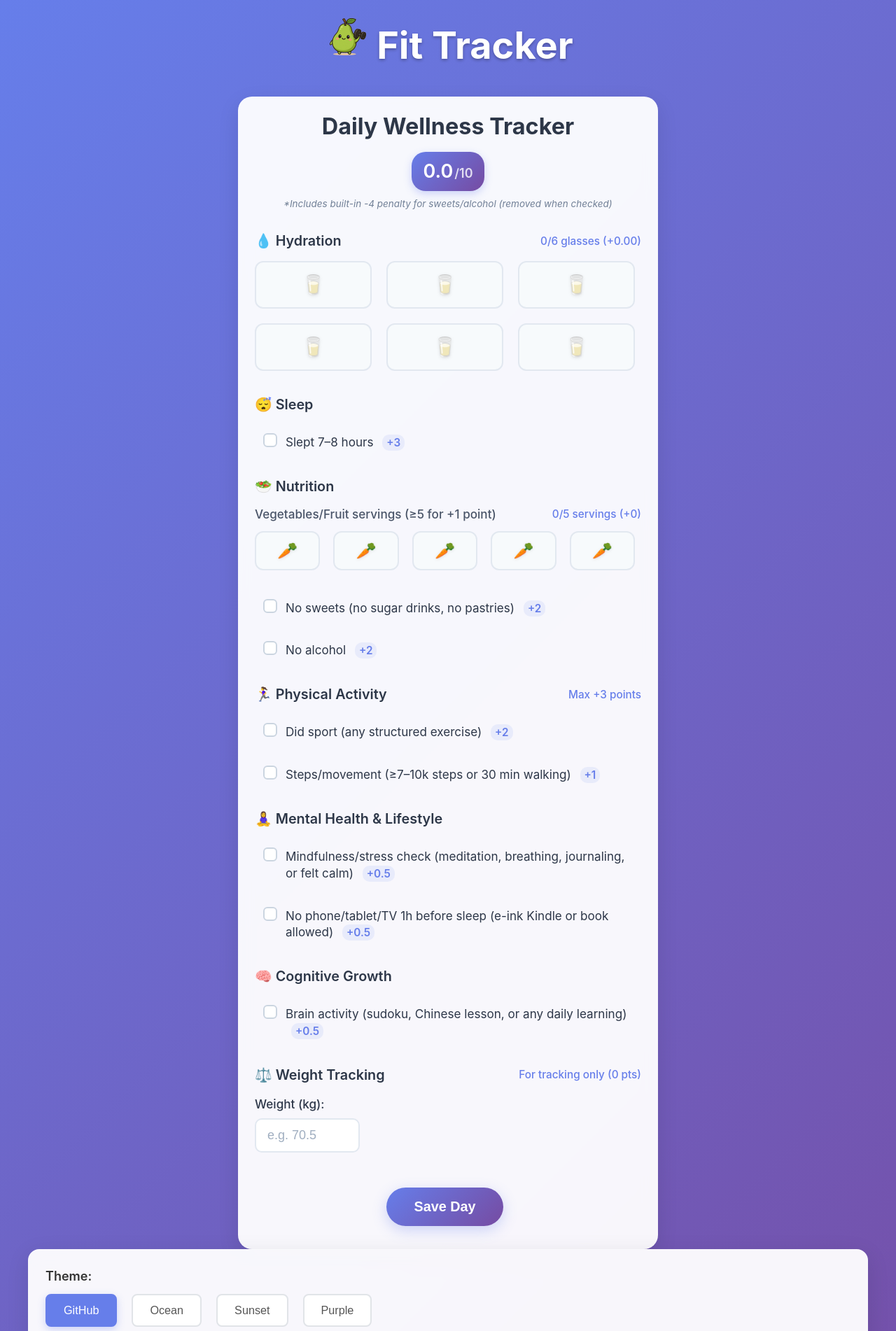
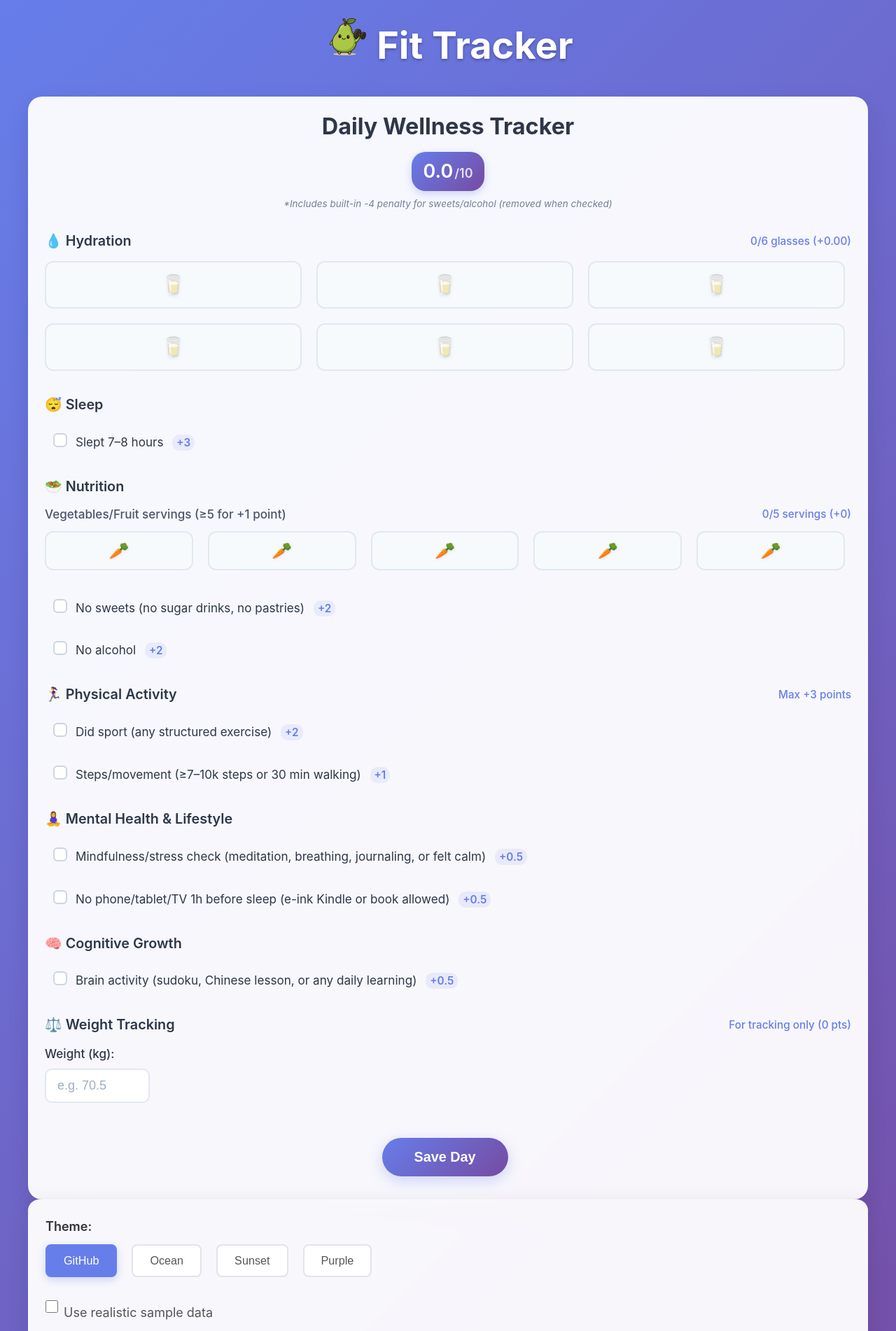
Before and after one commit to pearpages/fit-tracker, a React (Vite) app: page / in a window 1280 px wide. Shown: the top 1902 px of the page at 70% size. Built offline with nearby package versions, Linux system fonts and the light colour scheme.

Commit message:
feat: form poc v2

```diff
--- a/src/components/Form/index.scss
+++ b/src/components/Form/index.scss
@@ -1,38 +1,60 @@
-// Form component styles - Mobile first approach
+// Form component styles - Mobile first responsive approach
 .fit-form {
-  max-width: 600px;
-  margin: 0 auto;
+  // Mobile first base styles
+
   background: rgba(255, 255, 255, 0.95);
-  border-radius: 20px;
-  padding: 24px;
-  box-shadow: 0 10px 30px rgba(0, 0, 0, 0.1);
+  border-radius: 16px;
+  padding: 16px;
+  box-shadow: 0 8px 25px rgba(0, 0, 0, 0.1);
   backdrop-filter: blur(10px);
 
-  @media (max-width: 480px) {
+  // Tablet breakpoint (768px and up)
+  @media (min-width: 768px) {
+
     padding: 20px;
-    border-radius: 16px;
-    margin: 0 10px;
+    border-radius: 18px;
+    box-shadow: 0 10px 30px rgba(0, 0, 0, 0.1);
+  }
+
+  // Desktop breakpoint (1024px and up)
+  @media (min-width: 1024px) {
+
+    padding: 24px;
+    border-radius: 20px;
   }
 
   // Header with score
   &__header {
     text-align: center;
-    margin-bottom: 32px;
+    margin-bottom: 20px;
 
-    @media (max-width: 480px) {
-      margin-bottom: 24px;
+    // Tablet and up
+    @media (min-width: 768px) {
+      margin-bottom: 28px;
+    }
+
+    // Desktop and up
+    @media (min-width: 1024px) {
+      margin-bottom: 32px;
     }
   }
 
   &__title {
-    font-size: 1.8rem;
+    font-size: 1.4rem;
     font-weight: 700;
     color: #2d3748;
-    margin: 0 0 16px 0;
+    margin: 0 0 12px 0;
 
-    @media (max-width: 480px) {
-      font-size: 1.5rem;
-      margin-bottom: 12px;
+    // Tablet and up
+    @media (min-width: 768px) {
+      font-size: 1.6rem;
+      margin-bottom: 14px;
+    }
+
+    // Desktop and up
+    @media (min-width: 1024px) {
+      font-size: 1.8rem;
+      margin-bottom: 16px;
     }
   }
 
@@ -41,60 +63,98 @@
     align-items: baseline;
     background: linear-gradient(135deg, #667eea 0%, #764ba2 100%);
     color: white;
-    padding: 8px 16px;
-    border-radius: 20px;
+    padding: 6px 12px;
+    border-radius: 16px;
     font-weight: 600;
     box-shadow: 0 4px 12px rgba(102, 126, 234, 0.3);
 
-    @media (max-width: 480px) {
-      padding: 6px 12px;
-      border-radius: 16px;
+    // Tablet and up
+    @media (min-width: 768px) {
+      padding: 7px 14px;
+      border-radius: 18px;
+    }
+
+    // Desktop and up
+    @media (min-width: 1024px) {
+      padding: 8px 16px;
+      border-radius: 20px;
     }
   }
 
   &__score-number {
-    font-size: 1.5rem;
+    font-size: 1.2rem;
     margin-right: 2px;
 
-    @media (max-width: 480px) {
-      font-size: 1.3rem;
+    // Tablet and up
+    @media (min-width: 768px) {
+      font-size: 1.35rem;
+    }
+
+    // Desktop and up
+    @media (min-width: 1024px) {
+      font-size: 1.5rem;
     }
   }
 
   &__score-total {
-    font-size: 1rem;
+    font-size: 0.85rem;
     opacity: 0.8;
 
-    @media (max-width: 480px) {
-      font-size: 0.9rem;
+    // Tablet and up
+    @media (min-width: 768px) {
+      font-size: 0.95rem;
+    }
+
+    // Desktop and up
+    @media (min-width: 1024px) {
+      font-size: 1rem;
     }
   }
 
   &__score-note {
-    font-size: 0.75rem;
+    font-size: 0.7rem;
     color: #718096;
-    margin: 8px 0 0 0;
+    margin: 6px 0 0 0;
     font-style: italic;
 
-    @media (max-width: 480px) {
-      font-size: 0.7rem;
-      margin-top: 6px;
+    // Tablet and up
+    @media (min-width: 768px) {
+      font-size: 0.725rem;
+      margin-top: 7px;
+    }
+
+    // Desktop and up
+    @media (min-width: 1024px) {
+      font-size: 0.75rem;
+      margin-top: 8px;
     }
   }
 
   // Section styling
   &__section {
-    margin-bottom: 28px;
+    margin-bottom: 20px;
 
-    @media (max-width: 480px) {
+    // Tablet and up
+    @media (min-width: 768px) {
       margin-bottom: 24px;
     }
 
+    // Desktop and up
+    @media (min-width: 1024px) {
+      margin-bottom: 28px;
+    }
+
     &:last-of-type {
-      margin-bottom: 32px;
+      margin-bottom: 24px;
 
-      @media (max-width: 480px) {
-        margin-bottom: 24px;
+      // Tablet and up
+      @media (min-width: 768px) {
+        margin-bottom: 28px;
+      }
+
+      // Desktop and up
+      @media (min-width: 1024px) {
+        margin-bottom: 32px;
       }
     }
   }
@@ -103,44 +163,69 @@
     display: flex;
     justify-content: space-between;
     align-items: center;
-    margin-bottom: 16px;
+    margin-bottom: 12px;
 
-    @media (max-width: 480px) {
-      margin-bottom: 12px;
+    // Tablet and up
+    @media (min-width: 768px) {
+      margin-bottom: 14px;
+    }
+
+    // Desktop and up
+    @media (min-width: 1024px) {
+      margin-bottom: 16px;
     }
   }
 
   &__section-title {
-    font-size: 1.1rem;
+    font-size: 1rem;
     font-weight: 600;
     color: #2d3748;
     margin: 0;
     display: flex;
     align-items: center;
-    gap: 8px;
+    gap: 6px;
 
-    @media (max-width: 480px) {
-      font-size: 1rem;
-      gap: 6px;
+    // Tablet and up
+    @media (min-width: 768px) {
+      font-size: 1.05rem;
+      gap: 7px;
+    }
+
+    // Desktop and up
+    @media (min-width: 1024px) {
+      font-size: 1.1rem;
+      gap: 8px;
     }
   }
 
   &__section-subtitle {
-    font-size: 0.85rem;
+    font-size: 0.8rem;
     color: #667eea;
     font-weight: 500;
 
-    @media (max-width: 480px) {
-      font-size: 0.8rem;
+    // Tablet and up
+    @media (min-width: 768px) {
+      font-size: 0.825rem;
+    }
+
+    // Desktop and up
+    @media (min-width: 1024px) {
+      font-size: 0.85rem;
     }
   }
 
   // Subsection styling for grouping within sections
   &__subsection {
-    margin-bottom: 20px;
+    margin-bottom: 16px;
 
-    @media (max-width: 480px) {
-      margin-bottom: 16px;
+    // Tablet and up
+    @media (min-width: 768px) {
+      margin-bottom: 18px;
+    }
+
+    // Desktop and up
+    @media (min-width: 1024px) {
+      margin-bottom: 20px;
     }
   }
 
@@ -148,51 +233,78 @@
     display: flex;
     justify-content: space-between;
     align-items: center;
-    margin-bottom: 12px;
+    margin-bottom: 10px;
 
-    @media (max-width: 480px) {
-      margin-bottom: 10px;
+    // Tablet and up
+    @media (min-width: 768px) {
+      margin-bottom: 11px;
+    }
+
+    // Desktop and up
+    @media (min-width: 1024px) {
+      margin-bottom: 12px;
     }
   }
 
   &__subsection-title {
-    font-size: 0.95rem;
+    font-size: 0.9rem;
     font-weight: 500;
     color: #4a5568;
     margin: 0;
 
-    @media (max-width: 480px) {
-      font-size: 0.9rem;
+    // Tablet and up
+    @media (min-width: 768px) {
+      font-size: 0.925rem;
+    }
+
+    // Desktop and up
+    @media (min-width: 1024px) {
+      font-size: 0.95rem;
     }
   }
 
   // Water glasses grid
   &__water-glasses {
     display: grid;
-    grid-template-columns: repeat(3, 1fr);
-    gap: 12px;
+    grid-template-columns: repeat(2, 1fr);
+    gap: 8px;
 
-    @media (max-width: 480px) {
-      gap: 8px;
+    // Small mobile (375px and up)
+    @media (min-width: 375px) {
+      grid-template-columns: repeat(3, 1fr);
+      gap: 10px;
+    }
+
+    // Tablet and up
+    @media (min-width: 768px) {
+      gap: 12px;
     }
   }
 
   &__water-glass {
     background: #f7fafc;
     border: 2px solid #e2e8f0;
-    border-radius: 12px;
-    padding: 16px;
+    border-radius: 10px;
+    padding: 12px;
     cursor: pointer;
     transition: all 0.2s ease;
-    font-size: 1.5rem;
+    font-size: 1.2rem;
     display: flex;
     align-items: center;
     justify-content: center;
 
-    @media (max-width: 480px) {
-      padding: 12px;
-      border-radius: 10px;
-      font-size: 1.3rem;
+    // Tablet and up
+    @media (min-width: 768px) {
+      padding: 14px;
+      border-radius: 11px;
+      font-size: 1.4rem;
+    }
+
+    // Desktop and up
+    @media (min-width: 1024px) {
+      padding: 16px;
+      border-radius: 12px;
+      font-size: 1.5rem;
     }
 
     &:hover {
@@ -225,34 +337,54 @@
   // Vegetable servings grid (similar to water glasses)
   &__vegetable-servings {
     display: grid;
-    grid-template-columns: repeat(5, 1fr);
-    gap: 10px;
+    grid-template-columns: repeat(3, 1fr);
+    gap: 8px;
 
-    @media (max-width: 480px) {
-      gap: 8px;
+    // Small mobile (375px and up)
+    @media (min-width: 375px) {
+      grid-template-columns: repeat(4, 1fr);
     }
 
-    @media (max-width: 380px) {
-      grid-template-columns: repeat(3, 1fr);
+    // Large mobile (480px and up)
+    @media (min-width: 480px) {
+      grid-template-columns: repeat(5, 1fr);
+    }
+
+    // Tablet and up
+    @media (min-width: 768px) {
+      gap: 10px;
+    }
+
+    // Desktop and up
+    @media (min-width: 1024px) {
+      gap: 12px;
     }
   }
 
   &__vegetable-serving {
     background: #f7fafc;
     border: 2px solid #e2e8f0;
-    border-radius: 12px;
-    padding: 12px;
+    border-radius: 10px;
+    padding: 10px;
     cursor: pointer;
     transition: all 0.2s ease;
-    font-size: 1.3rem;
+    font-size: 1.1rem;
     display: flex;
     align-items: center;
     justify-content: center;
 
-    @media (max-width: 480px) {
-      padding: 10px;
-      border-radius: 10px;
-      font-size: 1.2rem;
+    // Tablet and up
+    @media (min-width: 768px) {
+      padding: 11px;
+      border-radius: 11px;
+      font-size: 1.25rem;
+    }
+
+    // Desktop and up
+    @media (min-width: 1024px) {
+      padding: 12px;
+      border-radius: 12px;
+      font-size: 1.3rem;
     }
 
     &:hover {
@@ -286,26 +418,40 @@
   &__checkboxes {
     display: flex;
     flex-direction: column;
-    gap: 12px;
+    gap: 10px;
 
-    @media (max-width: 480px) {
-      gap: 10px;
+    // Tablet and up
+    @media (min-width: 768px) {
+      gap: 11px;
+    }
+
+    // Desktop and up
+    @media (min-width: 1024px) {
+      gap: 12px;
     }
   }
 
   &__checkbox {
     display: flex;
     align-items: flex-start;
-    gap: 12px;
+    gap: 10px;
     cursor: pointer;
-    padding: 12px;
-    border-radius: 12px;
+    padding: 10px;
+    border-radius: 10px;
     transition: all 0.2s ease;
 
-    @media (max-width: 480px) {
-      gap: 10px;
-      padding: 10px;
-      border-radius: 10px;
+    // Tablet and up
+    @media (min-width: 768px) {
+      gap: 11px;
+      padding: 11px;
+      border-radius: 11px;
+    }
+
+    // Desktop and up
+    @media (min-width: 1024px) {
+      gap: 12px;
+      padding: 12px;
+      border-radius: 12px;
     }
 
     &:hover {
@@ -318,38 +464,55 @@
   }
 
   &__checkbox-checkmark {
-    width: 20px;
-    height: 20px;
+    width: 18px;
+    height: 18px;
     border: 2px solid #cbd5e0;
-    border-radius: 6px;
+    border-radius: 5px;
     background: white;
     flex-shrink: 0;
     position: relative;
     transition: all 0.2s ease;
 
-    @media (max-width: 480px) {
-      width: 18px;
-      height: 18px;
-      border-radius: 5px;
+    // Tablet and up
+    @media (min-width: 768px) {
+      width: 19px;
+      height: 19px;
+      border-radius: 5.5px;
+    }
+
+    // Desktop and up
+    @media (min-width: 1024px) {
+      width: 20px;
+      height: 20px;
+      border-radius: 6px;
     }
 
     &::after {
       content: '';
       position: absolute;
-      top: 2px;
-      left: 6px;
-      width: 6px;
-      height: 10px;
+      top: 1px;
+      left: 5px;
+      width: 5px;
+      height: 9px;
       border: solid white;
       border-width: 0 2px 2px 0;
       transform: rotate(45deg) scale(0);
       transition: transform 0.2s ease;
 
-      @media (max-width: 480px) {
-        top: 1px;
-        left: 5px;
-        width: 5px;
-        height: 9px;
+      // Tablet and up
+      @media (min-width: 768px) {
+        top: 1.5px;
+        left: 5.5px;
+        width: 5.5px;
+        height: 9.5px;
+      }
+
+      // Desktop and up
+      @media (min-width: 1024px) {
+        top: 2px;
+        left: 6px;
+        width: 6px;
+        height: 10px;
       }
     }
   }
@@ -365,51 +528,78 @@
 
   &__checkbox-label {
     color: #2d3748;
-    font-size: 0.95rem;
+    font-size: 0.9rem;
     line-height: 1.4;
     margin-top: 1px;
 
-    @media (max-width: 480px) {
-      font-size: 0.9rem;
+    // Tablet and up
+    @media (min-width: 768px) {
+      font-size: 0.925rem;
+    }
+
+    // Desktop and up
+    @media (min-width: 1024px) {
+      font-size: 0.95rem;
     }
   }
 
   // Point indicators
   &__points {
     font-weight: 600;
-    font-size: 0.85rem;
-    padding: 2px 6px;
+    font-size: 0.8rem;
+    padding: 1px 4px;
     border-radius: 10px;
-    margin-left: 8px;
+    margin-left: 6px;
     background: rgba(102, 126, 234, 0.1);
     color: #667eea;
 
-    @media (max-width: 480px) {
-      font-size: 0.8rem;
-      padding: 1px 4px;
-      margin-left: 6px;
+    // Tablet and up
+    @media (min-width: 768px) {
+      font-size: 0.825rem;
+      padding: 1.5px 5px;
+      margin-left: 7px;
+    }
+
+    // Desktop and up
+    @media (min-width: 1024px) {
+      font-size: 0.85rem;
+      padding: 2px 6px;
+      margin-left: 8px;
     }
   }
 
   // Counter for vegetables/fruit
   &__counter {
-    margin-top: 16px;
+    margin-top: 12px;
 
-    @media (max-width: 480px) {
-      margin-top: 12px;
+    // Tablet and up
+    @media (min-width: 768px) {
+      margin-top: 14px;
+    }
+
+    // Desktop and up
+    @media (min-width: 1024px) {
+      margin-top: 16px;
     }
   }
 
   &__counter-label {
     display: block;
     color: #2d3748;
-    font-size: 0.95rem;
+    font-size: 0.9rem;
     font-weight: 500;
-    margin-bottom: 8px;
+    margin-bottom: 6px;
 
-    @media (max-width: 480px) {
-      font-size: 0.9rem;
-      margin-bottom: 6px;
+    // Tablet and up
+    @media (min-width: 768px) {
+      font-size: 0.925rem;
+      margin-bottom: 7px;
+    }
+
+    // Desktop and up
+    @media (min-width: 1024px) {
+      font-size: 0.95rem;
+      margin-bottom: 8px;
     }
   }
 
@@ -435,20 +625,26 @@
   &__counter-controls {
     display: flex;
     align-items: center;
-    gap: 16px;
+    gap: 12px;
 
-    @media (max-width: 480px) {
-      gap: 12px;
+    // Tablet and up
+    @media (min-width: 768px) {
+      gap: 14px;
+    }
+
+    // Desktop and up
+    @media (min-width: 1024px) {
+      gap: 16px;
     }
   }
 
   &__counter-btn {
-    width: 40px;
-    height: 40px;
+    width: 36px;
+    height: 36px;
     border: 2px solid #e2e8f0;
     background: white;
-    border-radius: 10px;
-    font-size: 1.2rem;
+    border-radius: 8px;
+    font-size: 1.1rem;
     font-weight: 600;
     color: #4a5568;
     cursor: pointer;
@@ -457,11 +653,20 @@
     align-items: center;
     justify-content: center;
 
-    @media (max-width: 480px) {
-      width: 36px;
-      height: 36px;
-      font-size: 1.1rem;
-      border-radius: 8px;
+    // Tablet and up
+    @media (min-width: 768px) {
+      width: 38px;
+      height: 38px;
+      font-size: 1.15rem;
+      border-radius: 9px;
+    }
+
+    // Desktop and up
+    @media (min-width: 1024px) {
+      width: 40px;
+      height: 40px;
+      font-size: 1.2rem;
+      border-radius: 10px;
     }
 
     &:hover {
@@ -476,14 +681,20 @@
   }
 
   &__counter-value {
-    font-size: 1.3rem;
+    font-size: 1.2rem;
     font-weight: 600;
     color: #2d3748;
     min-width: 24px;
     text-align: center;
 
-    @media (max-width: 480px) {
-      font-size: 1.2rem;
+    // Tablet and up
+    @media (min-width: 768px) {
+      font-size: 1.25rem;
+    }
+
+    // Desktop and up
+    @media (min-width: 1024px) {
+      font-size: 1.3rem;
     }
   }
 
@@ -491,37 +702,57 @@
   &__weight-input {
     display: flex;
     flex-direction: column;
-    gap: 8px;
+    gap: 6px;
 
-    @media (max-width: 480px) {
-      gap: 6px;
+    // Tablet and up
+    @media (min-width: 768px) {
+      gap: 7px;
+    }
+
+    // Desktop and up
+    @media (min-width: 1024px) {
+      gap: 8px;
     }
   }
 
   &__weight-label {
     color: #2d3748;
-    font-size: 0.95rem;
+    font-size: 0.9rem;
     font-weight: 500;
 
-    @media (max-width: 480px) {
-      font-size: 0.9rem;
+    // Tablet and up
+    @media (min-width: 768px) {
+      font-size: 0.925rem;
+    }
+
+    // Desktop and up
+    @media (min-width: 1024px) {
+      font-size: 0.95rem;
     }
   }
 
   &__weight-field {
-    padding: 12px 16px;
+    padding: 10px 14px;
     border: 2px solid #e2e8f0;
-    border-radius: 10px;
-    font-size: 1rem;
+    border-radius: 8px;
+    font-size: 0.95rem;
     color: #2d3748;
     background: white;
     transition: all 0.2s ease;
     max-width: 150px;
 
-    @media (max-width: 480px) {
-      padding: 10px 14px;
-      font-size: 0.95rem;
-      border-radius: 8px;
+    // Tablet and up
+    @media (min-width: 768px) {
+      padding: 11px 15px;
+      font-size: 0.975rem;
+      border-radius: 9px;
+    }
+
+    // Desktop and up
+    @media (min-width: 1024px) {
+      padding: 12px 16px;
+      font-size: 1rem;
+      border-radius: 10px;
     }
 
     &:focus {
@@ -538,10 +769,16 @@
   // Footer with submit button
   &__footer {
     text-align: center;
-    margin-top: 32px;
+    margin-top: 24px;
 
-    @media (max-width: 480px) {
-      margin-top: 24px;
+    // Tablet and up
+    @media (min-width: 768px) {
+      margin-top: 28px;
+    }
+
+    // Desktop and up
+    @media (min-width: 1024px) {
+      margin-top: 32px;
     }
   }
 
@@ -549,22 +786,32 @@
     background: linear-gradient(135deg, #667eea 0%, #764ba2 100%);
     color: white;
     border: none;
-    padding: 16px 40px;
-    font-size: 1.1rem;
+    padding: 14px 32px;
+    font-size: 1rem;
     font-weight: 600;
-    border-radius: 50px;
+    border-radius: 40px;
     cursor: pointer;
     transition: all 0.3s ease;
     box-shadow: 0 6px 20px rgba(102, 126, 234, 0.3);
-    min-width: 160px;
+    width: 100%;
+    max-width: 280px;
 
-    @media (max-width: 480px) {
-      padding: 14px 32px;
-      font-size: 1rem;
-      border-radius: 40px;
-      min-width: 140px;
-      width: 100%;
-      max-width: 300px;
+    // Tablet and up
+    @media (min-width: 768px) {
+      padding: 15px 36px;
+      font-size: 1.05rem;
+      border-radius: 45px;
+      max-width: 200px;
+      width: auto;
+      min-width: 160px;
+    }
+
+    // Desktop and up
+    @media (min-width: 1024px) {
+      padding: 16px 40px;
+      font-size: 1.1rem;
+      border-radius: 50px;
+      min-width: 180px;
     }
 
     &:hover {
@@ -579,23 +826,32 @@
   }
 }
 
-// Additional responsive improvements
-@media (max-width: 380px) {
+// Additional responsive improvements for very small screens
+@media (max-width: 350px) {
   .fit-form {
+    margin: 0 8px;
+    padding: 12px;
+
     &__water-glasses {
       grid-template-columns: repeat(2, 1fr);
+      gap: 6px;
+    }
+
+    &__vegetable-servings {
+      grid-template-columns: repeat(3, 1fr);
+      gap: 6px;
     }
 
     &__title {
-      font-size: 1.3rem;
+      font-size: 1.2rem;
     }
 
     &__section-title {
-      font-size: 0.95rem;
+      font-size: 0.9rem;
     }
 
     &__checkbox-label {
-      font-size: 0.85rem;
+      font-size: 0.8rem;
     }
   }
 }
```
